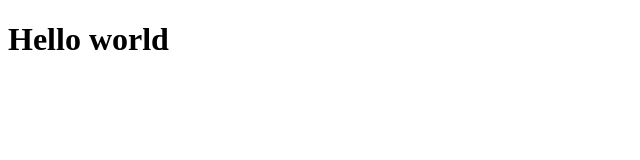
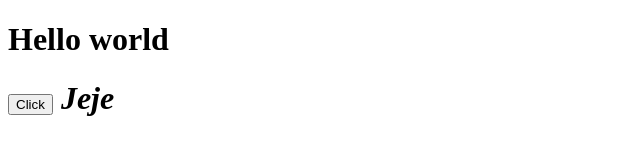
Before and after one commit to mcewenar/git-test, a website: page index.html in a window 1280 px wide. Shown: the whole page, without its empty margins (0-640 px from the left). Drawn offline with Linux system fonts and the light colour scheme.

Commit message:
second commit

```diff
--- a/index.html
+++ b/index.html
@@ -5,7 +5,8 @@
     <title> Test </title>
 <body>
     <h1> Hello world<h1>
-
+    <button> Click </button>
+    <em> Jeje </em>
 
 </body>
 
```
Also changed, not shown: package.json (added, +24 -0 lines), 2 other files.
